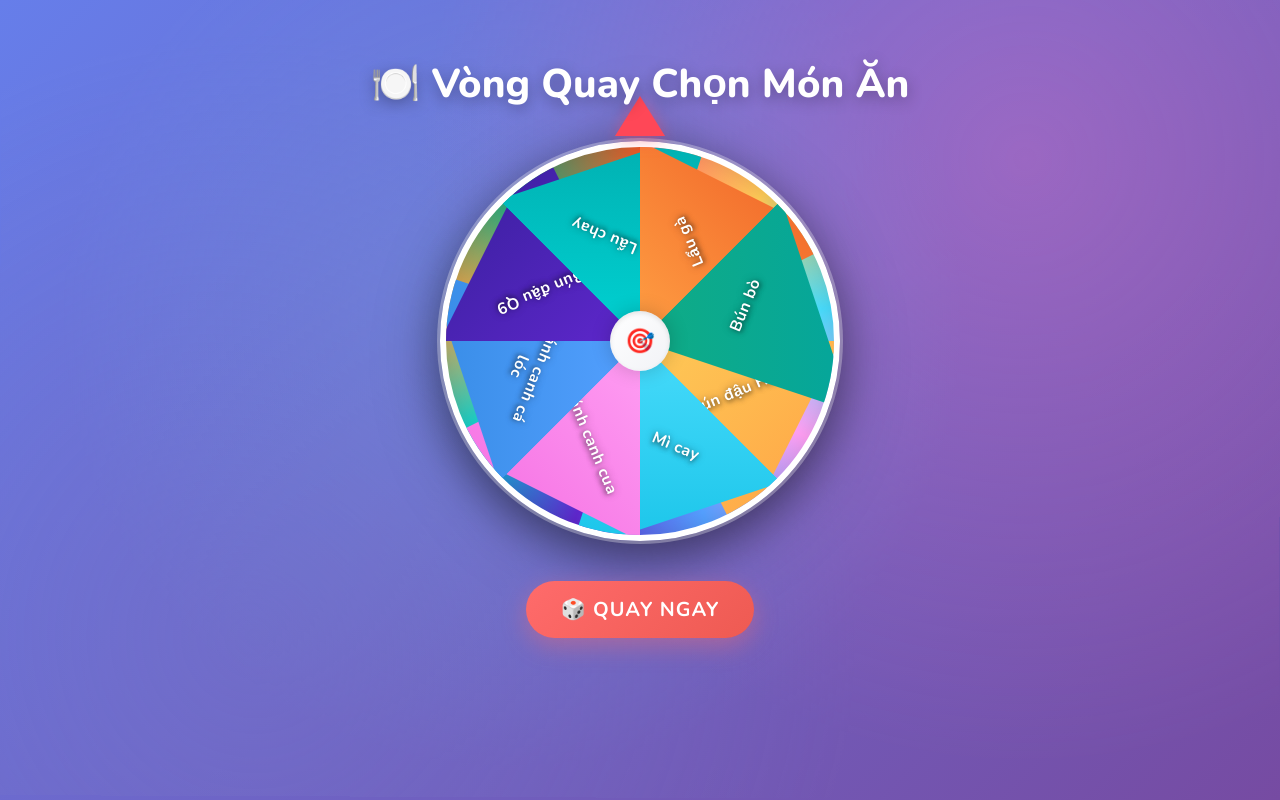
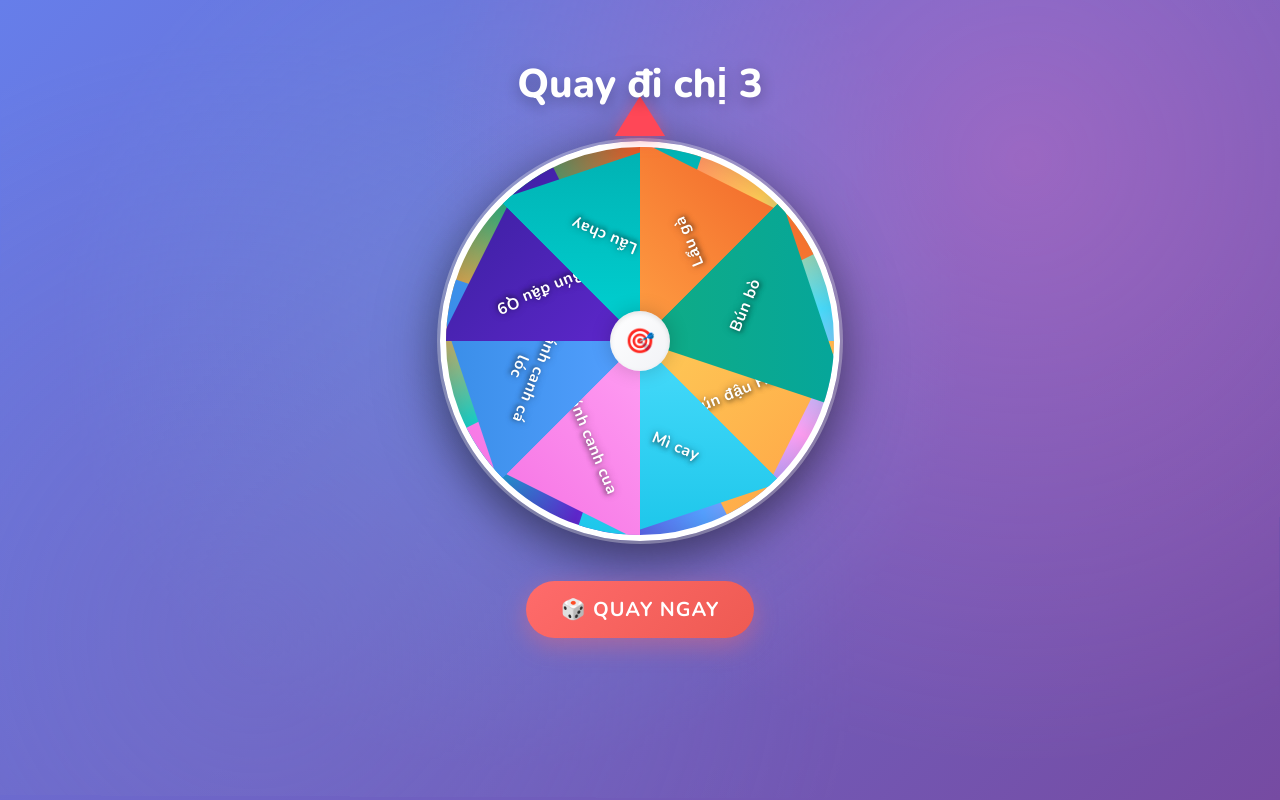
Before and after one commit to voquoccuong13/ramdom, a plain HTML site: page index.html in a window 1280 px wide. Drawn offline with nearby package versions, Linux system fonts and the light colour scheme.

Commit message:
Cập nhật nội dung mới

```diff
--- a/index.html
+++ b/index.html
@@ -268,7 +268,7 @@
     </style>
   </head>
   <body>
-    <h1 class="title">🍽️ Vòng Quay Chọn Món Ăn</h1>
+    <h1 class="title"> Quay đi chị 3</h1>
 
     <div class="wheel-container">
       <div id="pointer"></div>
```
